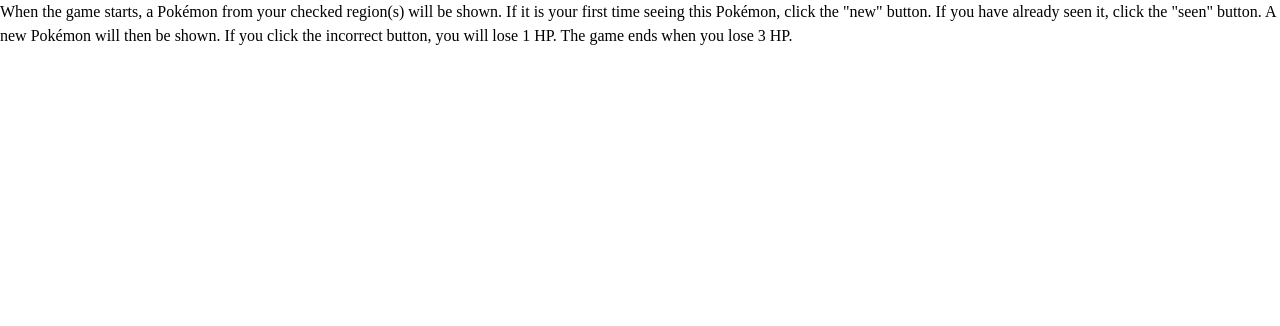
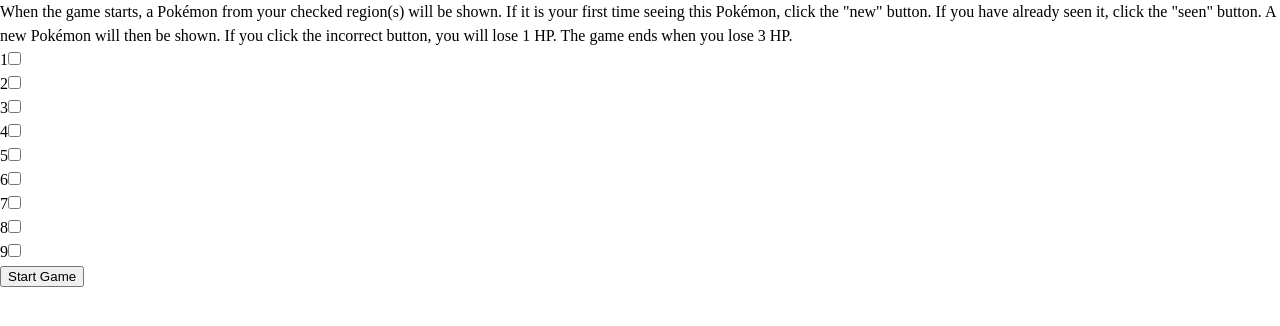
Before and after one commit to cwalker3/memory-game, a React (Vite) app: page / in a window 1280 px wide. Shown: the top 326 px of the page. Built offline with nearby package versions, Linux system fonts and the light colour scheme.

Commit message:
add startGame function and start button

```diff
--- a/src/App.jsx
+++ b/src/App.jsx
@@ -2,11 +2,42 @@
 import StartScreen from './components/StartScreen';
 
 function App() {
+  const [selected, setSelected] = useState([]);
+  const [started, setStarted] = useState(false);
+
+  function startGame() {
+   setStarted(true);
+  }
+
+  function endGame() {
+    setStarted(false);
+  }
+
+  function handleChange(e) {
+    const value = parseInt(e.target.name);
+    let selectedCopy = [...selected];
+    if (selected.includes(value)) {
+      selectedCopy = selectedCopy.filter(gen => gen != value)
+    } else {
+      selectedCopy.push(value);
+    }
+    setSelected(selectedCopy)
+  }
+
+  const content = started ? (
+    <></>
+  ) : (
+    <>
+      <StartScreen
+        startGame={startGame}
+        onChange={handleChange}
+        checked={selected}
+      />
+    </>
+  )
 
   return (
-    <>
-      <StartScreen />
-    </>
+    content
   )
 }
 
--- /dev/null
+++ b/src/components/Checkbox.jsx
@@ -0,0 +1,16 @@
+function Checkbox({value, checked, onChange}) {
+  return (
+      <div>
+        <label htmlFor={value}>{value}</label>
+        <input
+          type="checkbox"
+          name={value}
+          id={value}
+          onChange={onChange}
+          checked={checked}
+        />
+      </div>
+    )
+}
+
+export default Checkbox;
--- a/src/components/StartScreen.jsx
+++ b/src/components/StartScreen.jsx
@@ -4,28 +4,15 @@
 const gens = [1, 2, 3, 4, 5, 6, 7, 8, 9]
 const rules = 'When the game starts, a Pokémon from your checked region(s) will be shown. If it is your first time seeing this Pokémon, click the "new" button. If you have already seen it, click the "seen" button. A new Pokémon will then be shown. If you click the incorrect button, you will lose 1 HP. The game ends when you lose 3 HP.'
 
-function StartScreen() {
-  const [checked, setChecked] = useState([])
-  const genRadioButtons = gens.map(gen => {
+function StartScreen({startGame, onChange, checked}) {
+  const genSelections = gens.map(gen =>
     <Checkbox
       key={gen}
       value={gen}
-      checked={gen}
-      onChange={handleCheckboxClick}
+      checked={checked.includes(gen)}
+      onChange={onChange}
     />
-  })
-
-  function handleCheckboxClick(e) {
-    console.log('e')
-    const value = parseInt(e.target.name);
-    let checkedCopy = checked;
-    if (e.target.checked) {
-      checkedCopy.push(value);
-      setChecked(checkedCopy)
-    } else {
-      setChecked(checkedCopy.filter(gen => gen != value))
-    }
-  }
+  )
 
   return (
     <div className="startScreen">
@@ -33,7 +20,10 @@
         {rules}
       </div>
       <div className="genSelect">
-        {genRadioButtons}
+        {genSelections}
+      </div>
+      <div className="startButtonContainer" onClick={startGame}>
+        <button>Start Game</button>
       </div>
     </div>
   )
```
